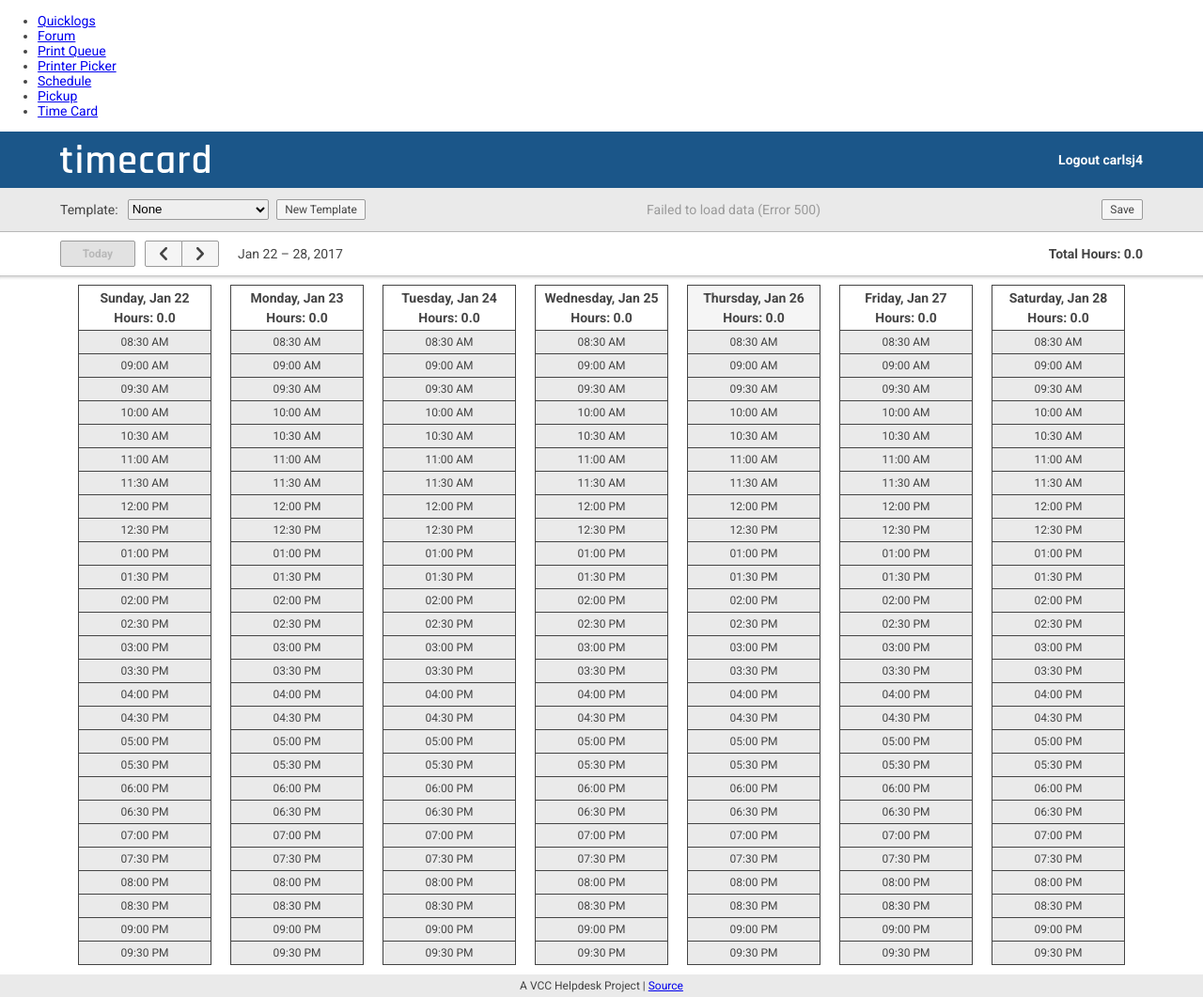
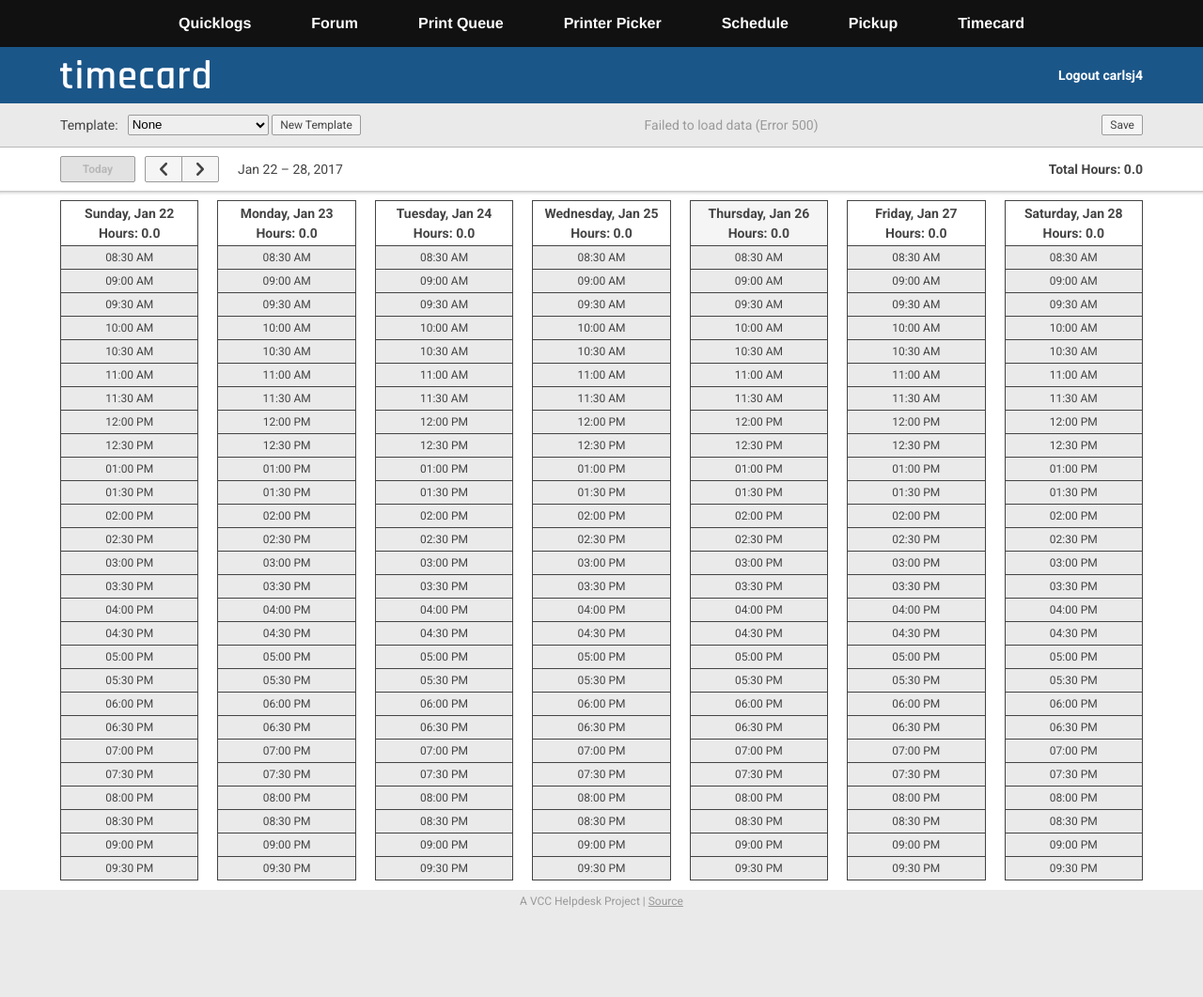
Before and after one commit to justinbot/timecard, a Flask app: page / in a window 1280 px wide. Shown: the whole page at 94% size. After the commit the page ends 966 px from the top, so only its background shows below. Run offline with Flask 2, Linux system fonts and the light colour scheme; data that the repository does not hold is empty; some libraries are stand-ins or nearby versions.

Commit message:
Frontend progress and revisions

```diff
--- /dev/null
+++ b/static/stylesheets/leetbar.css
@@ -0,0 +1,58 @@
+#leet-bar {
+    display: flex;
+    flex-wrap: wrap;
+    align-items: center;
+    justify-content: space-between;
+    color: white;
+    font-family: "Helvetica Neue", Helvetica, Arial, sans-serif;
+    font-weight: bold;
+    font-size: 16px;
+    width: 90%;
+    max-width: 900px;
+    min-height: 50px;
+    margin: 0 auto;
+    padding: 0;
+}
+
+.leet-item {
+    display: inline-flex;
+}
+
+.leet-link {
+    transition: color 70ms ease-out;
+    display: inline-flex;
+    align-items: center;
+    justify-content: center;
+    color: white;
+    text-decoration: none;
+    width: 100%;
+    height: 100%;
+    max-height: 50px;
+}
+
+@media (max-width: 374px) {
+    #leet-bar {
+        flex-direction: column;
+    }
+    .leet-link {
+        //padding: 0;
+    }
+}
+
+@media (min-width: 375px) {
+    #leet-bar {
+        flex-direction: row;
+    }
+    .leet-link {
+        //padding: 0 20px;
+    }
+}
+
+.leet-link:hover {
+    transition: color 140ms ease-out;
+    color: #f01f27;
+}
+
+.leet-link:active {
+    color: white;
+}
--- a/static/stylesheets/timecard.base.css
+++ b/static/stylesheets/timecard.base.css
@@ -5,9 +5,13 @@ body {
     font-family: 'Roboto', arial, sans-serif;
     font-size: 14px;
     vertical-align: baseline;
-    min-width: 720px;
+    min-width: 700px;
     margin: 0;
     padding: 0;
+}
+
+a {
+    color: inherit;
 }
 
 table {
@@ -33,7 +37,7 @@ th {
     /* Disable Android and iOS callouts*/
 }
 
-.tc-button {
+button {
     background: #f5f5f5;
     color: #444;
     border: 1px solid #9a9a9a;
@@ -46,17 +50,17 @@ th {
     cursor: pointer;
 }
 
-.tc-button:focus {
+button:focus {
     outline: 0;
 }
 
-.tc-button:disabled {
+button:disabled {
     background: #e2e2e2;
     color: #b8b8b8;
     cursor: inherit;
 }
 
-.tc-button:enabled:hover {
+button:enabled:hover {
     transition: background 0.1s ease-out;
     background: white;
     color: black;
@@ -65,7 +69,7 @@ th {
     z-index: 5;
 }
 
-.tc-button:enabled:active {
+button:enabled:active {
     background: #eaeaea;
     border: 1px solid black;
 }
@@ -90,8 +94,8 @@ th {
     outline: 0;
     width: 140px;
     height: 18px;
+    margin-left: 10px;
     padding: 1px 4px;
-    margin-left: 10px;
 }
 
 .tc-textinput:focus {
@@ -165,8 +169,6 @@ th {
 
 .content-container {
     width: 100%;
-    margin: 0;
-    display: block;
 }
 
 .content-content {
@@ -178,9 +180,51 @@ th {
 }
 
 .footer {
-    background-color: #eaeaea;
+    background: #eaeaea;
+    color: #9a9a9a;
     text-align: center;
+    width: 100%;
     font-size: 12px;
-    margin: 10px 0 0 0;
+    margin-top: 10px;
     padding: 5px 0;
 }
+
+#tc-nav-today {
+    width: 80px;
+    height: 28px;
+    font-weight: bold;
+}
+
+#tc-nav-prev {
+    background-image: url(../img/nav_left.svg);
+    background-repeat: no-repeat;
+    background-position: center;
+    background-size: 8px;
+    border-bottom-right-radius: 0;
+    border-top-right-radius: 0;
+    width: 40px;
+    height: 28px;
+    margin-left: 10px;
+    margin-right: -1px;
+    font-weight: bold;
+}
+
+#tc-nav-prev:enabled:hover {
+    background-image: url(../img/nav_left_black.svg);
+}
+
+#tc-nav-next {
+    background-image: url(../img/nav_right.svg);
+    background-repeat: no-repeat;
+    background-position: center;
+    background-size: 8px;
+    border-bottom-left-radius: 0;
+    border-top-left-radius: 0;
+    width: 40px;
+    height: 28px;
+    font-weight: bold;
+}
+
+#tc-nav-next:enabled:hover {
+    background-image: url(../img/nav_right_black.svg);
+}
--- a/static/stylesheets/timecard.user.css
+++ b/static/stylesheets/timecard.user.css
@@ -1,103 +1,19 @@
-#templ-select-container {}
-
-#templ-select {}
-
-#templ-new {
-    margin-left: 5px;
-}
-
-#templ-edit-container {}
-
-#templ-textinput {}
-
-#templ-save {
-    margin-left: 5px;
-}
-
-#templ-delete {
-    margin-left: 5px;
-}
-
-#templ-cancel {
-    margin-left: 5px;
-}
-
-#db-status {
-    color: #9a9a9a;
-    margin-left: auto;
-}
-
-#database-save {
-    margin-left: auto;
-}
-
-#tc-nav-today {
-    width: 80px;
-    height: 28px;
-    font-weight: bold;
-}
-
-#tc-nav-prev {
-    background-image: url(../img/nav_left.svg);
-    background-repeat: no-repeat;
-    background-position: center;
-    background-size: 8px;
-    border-bottom-right-radius: 0;
-    border-top-right-radius: 0;
-    width: 40px;
-    height: 28px;
-    margin-left: 10px;
-    margin-right: -1px;
-    font-weight: bold;
-}
-
-#tc-nav-prev:enabled:hover {
-    background-image: url(../img/nav_left_black.svg);
-}
-
-#tc-nav-next {
-    background-image: url(../img/nav_right.svg);
-    background-repeat: no-repeat;
-    background-position: center;
-    background-size: 8px;
-    border-bottom-left-radius: 0;
-    border-top-left-radius: 0;
-    width: 40px;
-    height: 28px;
-    font-weight: bold;
-}
-
-#tc-nav-next:enabled:hover {
-    background-image: url(../img/nav_right_black.svg);
-}
-
-#tc-nav-range {}
-
-#tc-nav-total {
-    margin-left: auto;
-    font-weight: bold;
-}
-
 .tc-day-table {
+    display: table;
+    table-layout: fixed;
+    text-align: center;
+    border-collapse: separate;
+    border-spacing: 20px 0;
     width: 100%;
-    text-align: center;
-    margin: 0 auto;
-    padding: 0;
-    border-spacing: 0;
 }
 
 .tc-day {
-    display: inline-block;
+    display: table-cell;
     background: white;
-    width: 20%;
-    min-width: 90px;
-    max-width: 140px;
     border: 1px solid #444;
     border-bottom: 0;
-    //outline: 0 solid #1b5689;
     margin: 0 10px;
     padding: 5px 0 0 0;
-    /* box-shadow: 0 2px 5px 0px rgba(0, 0, 0, 0.5); */
 }
 
 .tc-hour-table {
--- a/templates/day.html
+++ b/templates/day.html
@@ -1,15 +1,15 @@
 {% block day %}
-<td id="tc-day-{{ d }}" class="tc-day" data-date="" onmouseleave="Timecard.slotMouseUp();" onmouseup="Timecard.slotMouseUp();">
-    <div style="font-weight: bold; margin-bottom: 5px;">Monday, Jan 1</div>
-    <div style="font-weight: bold;">Hours: 0.0</div>
+<div id="tc-day-{{ d }}" class="tc-day" data-date="" onmouseleave="TcUser.slotMouseUp();" onmouseup="TcUser.slotMouseUp();">
+    <div style="font-weight: bold; margin-bottom: 5px">Monday, Jan 1</div>
+    <div style="font-weight: bold">Hours: 0.0</div>
     <table class="tc-hour-table">
         {% for t in range(times|length) %}
         <tr>
-            <td class="tc-slot" data-weekday="{{ d }}" data-timedelta="{{ t*slot_increment*60 }}" data-timestamp="" onmouseover="Timecard.slotMouseOver(this);" onmousedown="Timecard.slotMouseDown(this);">
+            <td class="tc-slot" data-weekday="{{ d }}" data-timedelta="{{ t*slot_increment*60 }}" data-timestamp="" onmouseover="TcUser.slotMouseOver(this);" onmousedown="TcUser.slotMouseDown(this);">
                 {{ times[t].strftime('%I:%M %p') }}
             </td>
         </tr>
         {% endfor %}
     </table>
-</td>
+</div>
 {% endblock %}
--- /dev/null
+++ b/templates/footer.html
@@ -0,0 +1,3 @@
+<div class="footer">
+	<div>A VCC Helpdesk Project | <a href="https://github.com/justinbot/timecard" target="_blank" title="Source">Source</a></div>
+</div>
--- /dev/null
+++ b/templates/leetbar.html
@@ -0,0 +1,12 @@
+<link rel="stylesheet" href="../static/stylesheets/leetbar.css">
+<nav style="background: #111">
+    <ul id="leet-bar">
+        <li class="leet-item"><a class="leet-link" href="/quicklogs" target="_blank">Quicklogs</a></li>
+        <li class="leet-item"><a class="leet-link" href="/forum" target="_blank">Forum</a></li>
+        <li class="leet-item"><a class="leet-link" href="http://leet.arc.rpi.edu:8000" target="_blank">Print Queue</a></li>
+        <li class="leet-item"><a class="leet-link" href="/printers" target="_blank">Printer Picker</a></li>
+        <li class="leet-item"><a class="leet-link" href="http://afsws.rpi.edu/AFS/dept/acs/consult/Schedule.html" target="_blank">Schedule</a></li>
+        <li class="leet-item"><a class="leet-link" href="https://apex.cct.rpi.edu/apex/f?p=187:SEARCH:34401092285::NO:::" target="_blank">Pickup</a></li>
+        <li class="leet-item"><a class="leet-link" href="http://hd-time.arc.rpi.edu/timecard.php?group=Helpdesk" target="_blank">Timecard</a></li>
+    </ul>
+</nav>
--- a/templates/user.html
+++ b/templates/user.html
@@ -3,42 +3,29 @@
 
 <head>
     <meta charset="utf-8">
-    <title>timecard</title>
+    <title>Timecard - {{ session['CAS_USERNAME'] }}</title>
     <link rel="icon" type="image/ico" href="http://www.rpi.edu/favicon.ico">
     <link rel="stylesheet" href="../static/stylesheets/timecard.base.css">
     <link rel="stylesheet" href="../static/stylesheets/timecard.user.css">
     <link href="https://fonts.googleapis.com/css?family=Roboto:400,700" rel="stylesheet">
-    <!-- Leet navbar -->
-    <!-- <link rel="stylesheet" href="../static/stylesheets/custom.css"> -->
-    <nav id="bar">
-        <ul>
-            <li><a class="nav-link red" href="/quicklogs" target="_blank">Quicklogs</a></li>
-            <li><a class="nav-link red" href="/forum" target="_blank">Forum</a></li>
-            <li><a class="nav-link red" href="http://leet.arc.rpi.edu:8000" target="_blank">Print Queue</a></li>
-            <li><a class="nav-link red" href="/printers" target="_blank">Printer Picker</a></li>
-            <li><a class="nav-link red" href="http://afsws.rpi.edu/AFS/dept/acs/consult/Schedule.html" target="_blank">Schedule</a></li>
-            <li><a class="nav-link red" href="https://apex.cct.rpi.edu/apex/f?p=187:SEARCH:34401092285::NO:::" target="_blank">Pickup</a></li>
-            <li><a class="nav-link red" href="http://hd-time.arc.rpi.edu/timecard.php?group=Helpdesk" target="_blank">Time Card</a></li>
-        </ul>
-    </nav>
-    <!-- End Leet navbar -->
     <script src="../static/js/moment.min.js"></script>
 </head>
 
 <body>
+    {% include 'leetbar.html' %}
 
     <div class="header-container">
         <div class="header-content">
             <a class="logo" href="{{ url_for('show_tc_user') }}">
                 <img src="static/img/logo.svg" height="30px">
             </a>
-            <a class="tc-link" style="color: white; margin-left: auto;" href="{{ url_for('show_tc_user') }}">Logout {{ session["CAS_USERNAME"] }}</a>
+            <a class="tc-link" style="color: white; margin-left: auto" href="{{ url_for('show_tc_user') }}">Logout {{ session['CAS_USERNAME'] }}</a>
         </div>
     </div>
 
     <div class="tools-container">
         <div class="tools-content">
-            <div style="display: inline-block;">Template:</div>
+            <div>Template:</div>
             <div id="templ-select-container">
                 <select id="templ-select" class="tc-select" onchange="TcUser.templSelectChanged(this);">
                     <option value="" selected>None</option>
@@ -47,13 +34,13 @@
             </div>
             <div id="templ-edit-container" style="display: none;">
                 <input id="templ-textinput" class="tc-textinput" type="text" minlength="2" maxlength="18" oninput="TcUser.templInputName(this);">
-                <button id="templ-save" class="tc-button" onclick="TcUser.templSaveOption();">Save</button>
-                <button id="templ-delete" class="tc-button" onclick="TcUser.templDeleteOption()">Delete</button>
-                <button id="templ-cancel" class="tc-button" onclick="TcUser.hideTemplEdit();">Cancel</button>
+                <button id="templ-save" class="tc-button" style="margin-left: 5px" onclick="TcUser.templSaveOption();">Save</button>
+                <button id="templ-delete" class="tc-button" style="margin-left: 5px" onclick="TcUser.templDeleteOption()">Delete</button>
+                <button id="templ-cancel" class="tc-button" style="margin-left: 5px" onclick="TcUser.hideTemplEdit();">Cancel</button>
             </div>
-            <span id="db-status">Last modified: …</span>
+            <span id="db-status" style="color: #9a9a9a; margin-left: auto">Last modified: …</span>
             <!-- save button for testing purposes -->
-            <button id="database-save" class="tc-button" onclick="TcUser.saveToDatabase();">Save</button>
+            <button id="database-save" class="tc-button" style="margin-left: auto" onclick="TcUser.saveToDatabase();">Save</button>
         </div>
     </div>
 
@@ -63,34 +50,32 @@
             <button id="tc-nav-prev" class="tc-button" onclick="TcUser.prevWeek();"></button>
             <button id="tc-nav-next" class="tc-button" onclick="TcUser.nextWeek();"></button>
             <span id="tc-nav-range" style="margin-left: 20px">Jan 1 – 7, 2000</span>
-            <span id="tc-nav-total">Total Hours: 0.0</span>
+            <span id="tc-nav-total" style="margin-left: auto; font-weight: bold">Total Hours: 0.0</span>
         </div>
     </div>
 
     <div class="content-container unselectable" ondragstart="return false;" ondrop="return false;">
         <hr class="nav-shadow" />
         <div class="content-content">
-            <table class="tc-day-table">
-                <tr>
+            <div style="margin: 0 -20px 0 -20px">
+                <div class="tc-day-table">
                     {% for d in days %} {% include 'day.html' %} {% endfor %}
-                </tr>
-            </table>
+                </div>
+            </div>
         </div>
     </div>
 
     <script src="../static/js/user.js"></script>
     <script>
         // TODO: Better way to pass server data on load?
-        TcUser.slotIncrement = {{ slot_increment }} / 60;
+        TcUser.slotIncrement = "{{ slot_increment }}" / 60;
         TcUser.slotFirstStart = moment("{{ slot_first_start }}", "HHmm");
         TcUser.initialDate = moment("{{ initial_date }}");
         //TcUser.lockDate =
         TcUser.init();
     </script>
 
-    <div class="footer">
-        <div>A VCC Helpdesk Project | <a href="https://github.com/justinbot/timecard" target="_blank" title="Source">Source</a></div>
-    </div>
+    {% include 'footer.html' %}
 </body>
 
 </html>
--- a/timecard.py
+++ b/timecard.py
@@ -166,7 +166,7 @@ def save():
 
 @app.route('/admin')
 def show_tc_admin():
-    return render_template('admin.html')
+    return render_template('admin.html', initial_date=datetime.datetime.now().strftime("%Y-%m-%d %H:%M:%S"), slot_increment=slot_increment)
 
 
 #@app.route('/login', methods=['GET', 'POST'])
```
Also changed, not shown: static/js/admin.js (+26 -15 lines), static/js/user.js (+141 -142 lines), static/stylesheets/timecard.admin.css (deleted, +0 -39 lines), templates/admin.html (+13 -27 lines).
